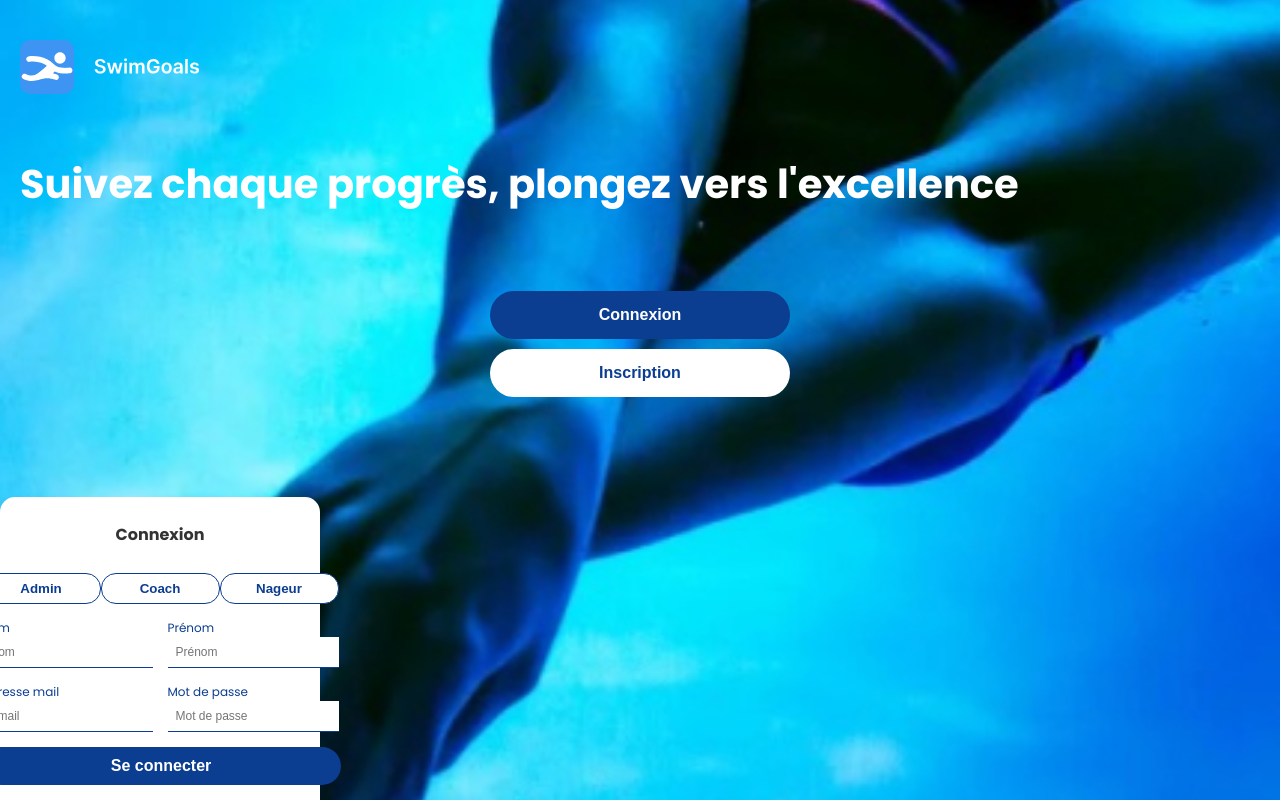
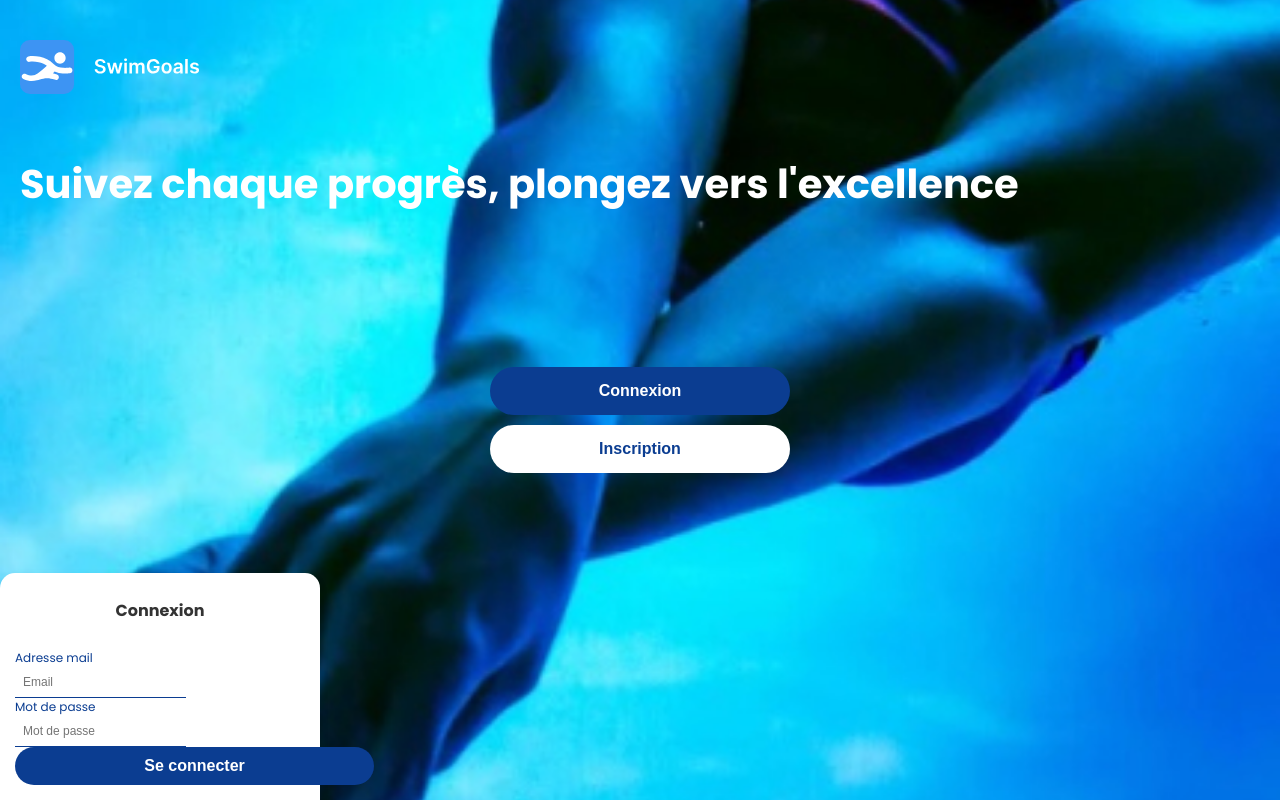
Before and after one commit to FaresBza/swimgoals_travail_bachelor, a Next.js app in the folder swimgoals_frontend/: page / in a window 1280 px wide. Both pictures are taken after a click on the button "Connexion". Built offline with nearby package versions, Linux system fonts and the light colour scheme.

Commit message:
Refactor FormAuth component to conditionally render registration or login form based on mainTitle prop

```diff
--- a/swimgoals_frontend/src/app/components/FormAuth.tsx
+++ b/swimgoals_frontend/src/app/components/FormAuth.tsx
@@ -23,7 +23,13 @@ const FormAuth: React.FC<FormAuthProps> = ({ mainTitle, buttonTitle }) => {
 
     const onSubmit = (e: React.FormEvent<HTMLFormElement>) => {
         e.preventDefault();
+
+        if (mainTitle === "Connexion"){
+            console.log("Login")
+        } else {
             handleRegister({ firstname, lastname, email, password, role });
+        }
+
     };
 
     useEffect(() => {
@@ -40,6 +46,8 @@ const FormAuth: React.FC<FormAuthProps> = ({ mainTitle, buttonTitle }) => {
                 <h1 className="title">{mainTitle}</h1>
             </div>
                 <main className="main">
+                    {mainTitle === "Inscription" && (
+                        <>
                             <div className="role-buttons">
                             <button
                                 onClick={() => setRole("admin")}
@@ -106,6 +114,38 @@ const FormAuth: React.FC<FormAuthProps> = ({ mainTitle, buttonTitle }) => {
                                     </div>
                                 <button type="submit" className="submit-button">{buttonTitle}</button>
                             </form>
+                        </>
+                    )}
+                    {mainTitle === "Connexion" && (
+                        <form
+                            className="form"
+                            onSubmit={onSubmit}
+                        >
+                            <div className="form-group">
+                                <div className="form-group">
+                                    <label>Adresse mail</label>
+                                    <input
+                                        type="email"
+                                        placeholder="Email"
+                                        value={email}
+                                        onChange={(e) => setEmail(e.target.value)}
+                                        required
+                                    />
+                                </div>
+                                <div className="form-group">
+                                    <label>Mot de passe</label>
+                                        <input
+                                            type="password"
+                                            placeholder="Mot de passe"
+                                            value={password}
+                                            onChange={(e) => setPassword(e.target.value)}
+                                            required
+                                        />
+                                    </div>
+                                <button type="submit" className="submit-button">{buttonTitle}</button>
+                            </div>
+                        </form>
+                    )}
             </main>
         </div>
     )
```
Lines whose indentation alone changed are shown as unchanged.
